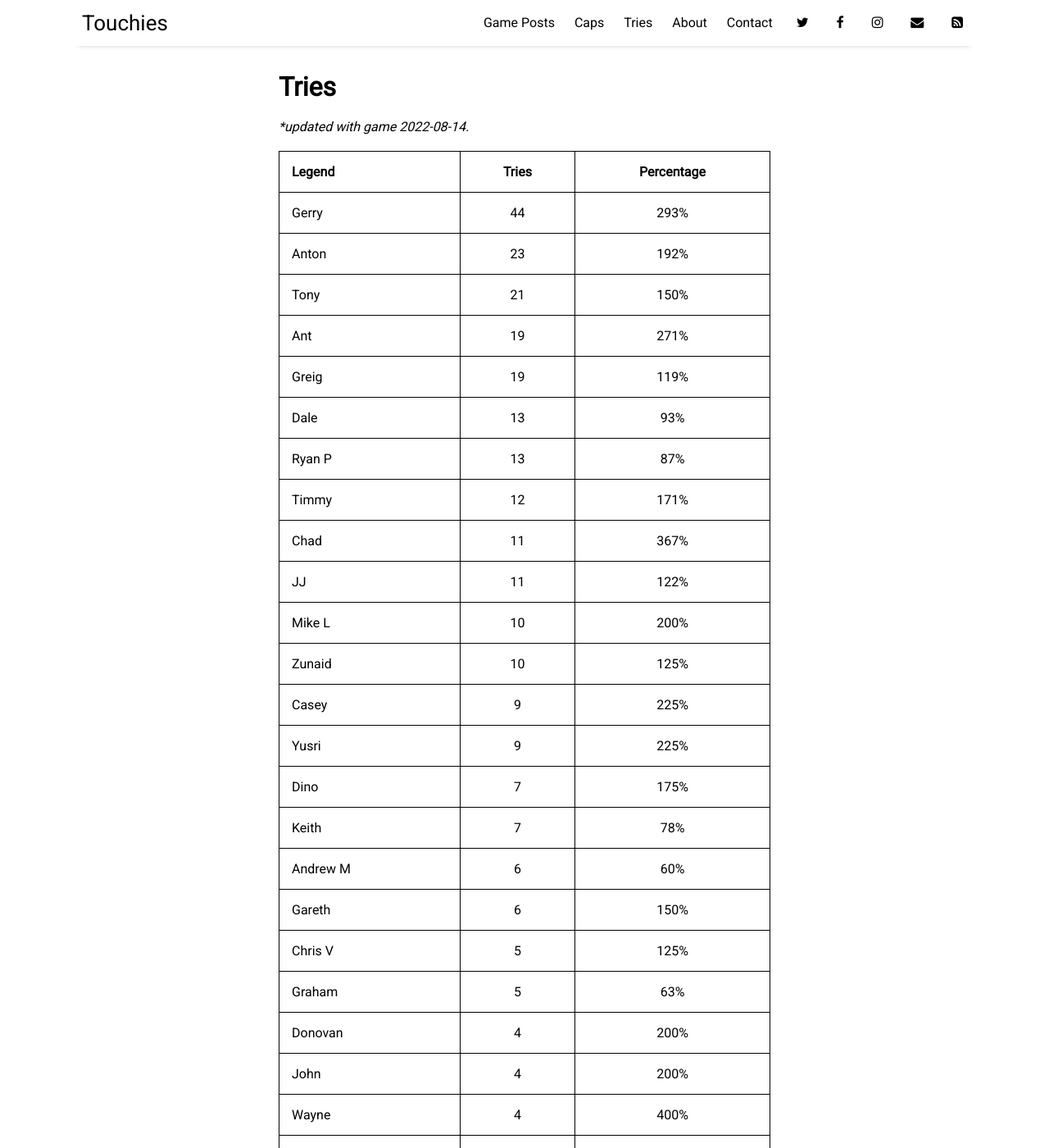
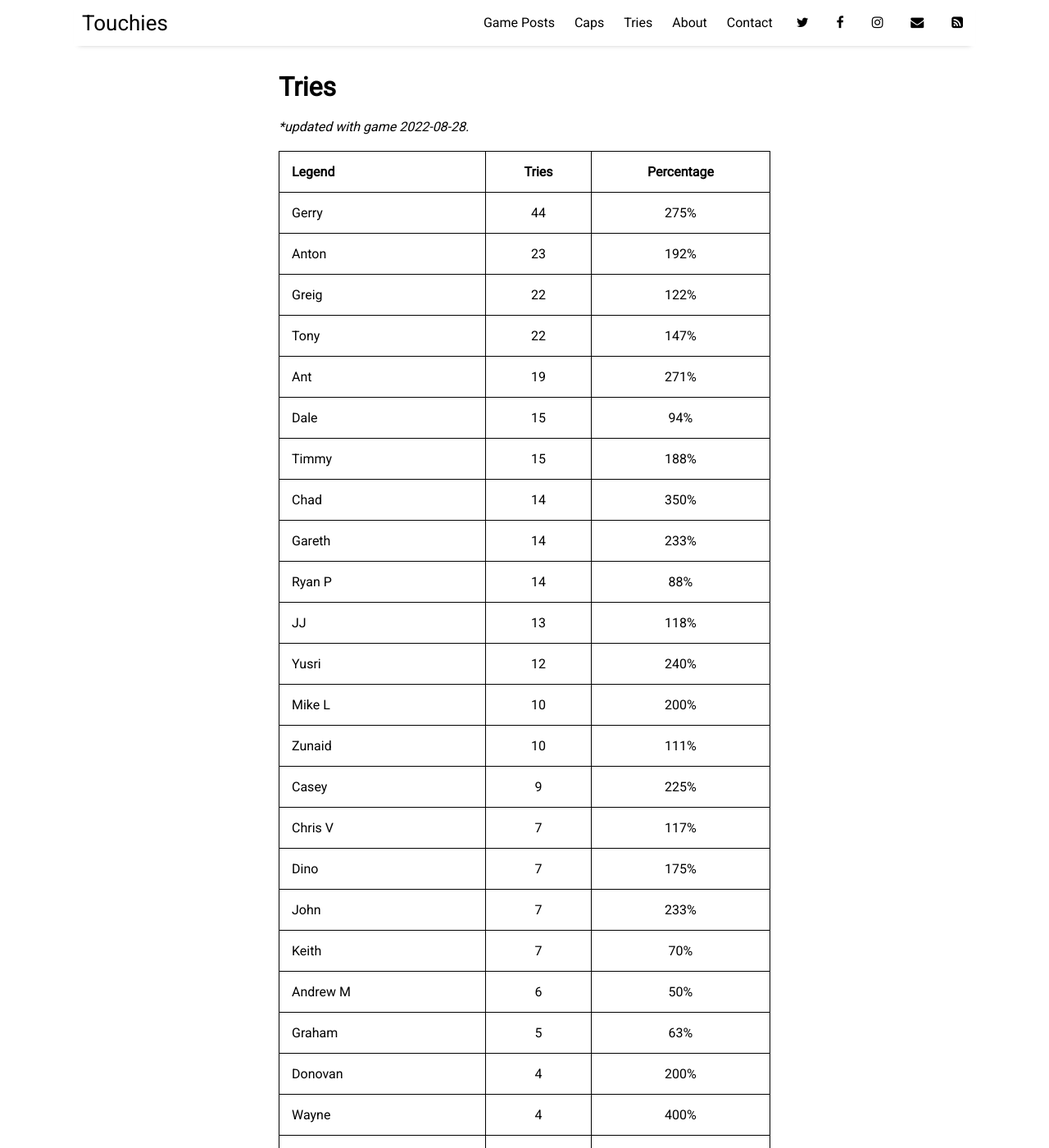
Before and after one commit to sundayrugby/sundayrugby.github.io, a Jekyll site: the page built from pages/tries.md, in a window 1280 px wide and 1400 px high. Shown: the whole window at 82% size. Built offline with Jekyll 4.4.1, drawn with Linux system fonts in a browser that asks for light colours; nearby versions of some CDN libraries; some of the changed text lies outside the part shown.

Commit message:
Update tries.md

```diff
--- a/pages/tries.md
+++ b/pages/tries.md
@@ -4,46 +4,50 @@ title: Tries
 permalink: /tries
 ---
 
-**updated with game 2022-08-14.*
+**updated with game 2022-08-28.*
 
 
 Legend               | Tries               | Percentage
 --------------------- | :------------------: | :------------------:
-Gerry|44|293%
+Gerry|44|275%
 Anton|23|192%
-Tony|21|150%
+Greig|22|122%
+Tony|22|147%
 Ant|19|271%
-Greig|19|119%
-Dale|13|93%
-Ryan P|13|87%
-Timmy|12|171%
-Chad|11|367%
-JJ|11|122%
+Dale|15|94%
+Timmy|15|188%
+Chad|14|350%
+Gareth|14|233%
+Ryan P|14|88%
+JJ|13|118%
+Yusri|12|240%
 Mike L|10|200%
-Zunaid|10|125%
+Zunaid|10|111%
 Casey|9|225%
-Yusri|9|225%
+Chris V|7|117%
 Dino|7|175%
-Keith|7|78%
-Andrew M|6|60%
-Gareth|6|150%
-Chris V|5|125%
+John|7|233%
+Keith|7|70%
+Andrew M|6|50%
 Graham|5|63%
 Donovan|4|200%
-John|4|200%
 Wayne|4|400%
 Juan|3|100%
+Marcus|3|300%
+Mike (Timmy)|3|300%
 Rikki|3|150%
 Robin|3|150%
-Saul|3|100%
+Saul|3|75%
+Steven|3|150%
+Adam|2|50%
 Andrew S|2|200%
 Andrew St|2|200%
 Chris W|2|50%
 Ferdi|2|50%
+Matt (Chad)|2|200%
 Nic B|2|200%
 Rich|2|100%
 Terry|2|33%
-Adam|1|33%
 Brenden|1|50%
 Dylan|1|100%
 Grant R|1|50%
```
